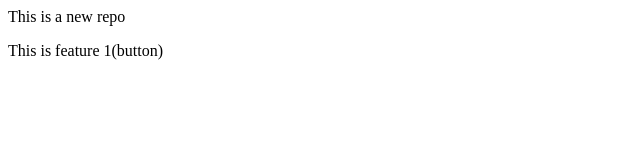
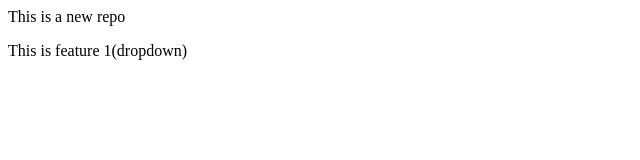
Before and after one commit to Nfinityharsh/Local_Repo, a plain HTML site: page index.html in a window 1280 px wide. Shown: the full height of the page, 0-640 px from the left. Drawn offline with Linux system fonts and the light colour scheme.

Commit message:
fixed dropdown

```diff
--- a/index.html
+++ b/index.html
@@ -1,2 +1,2 @@
 <p>This is a new repo</p>
-<p>This is feature 1(button)</p>
+<p>This is feature 1(dropdown)</p>
```
